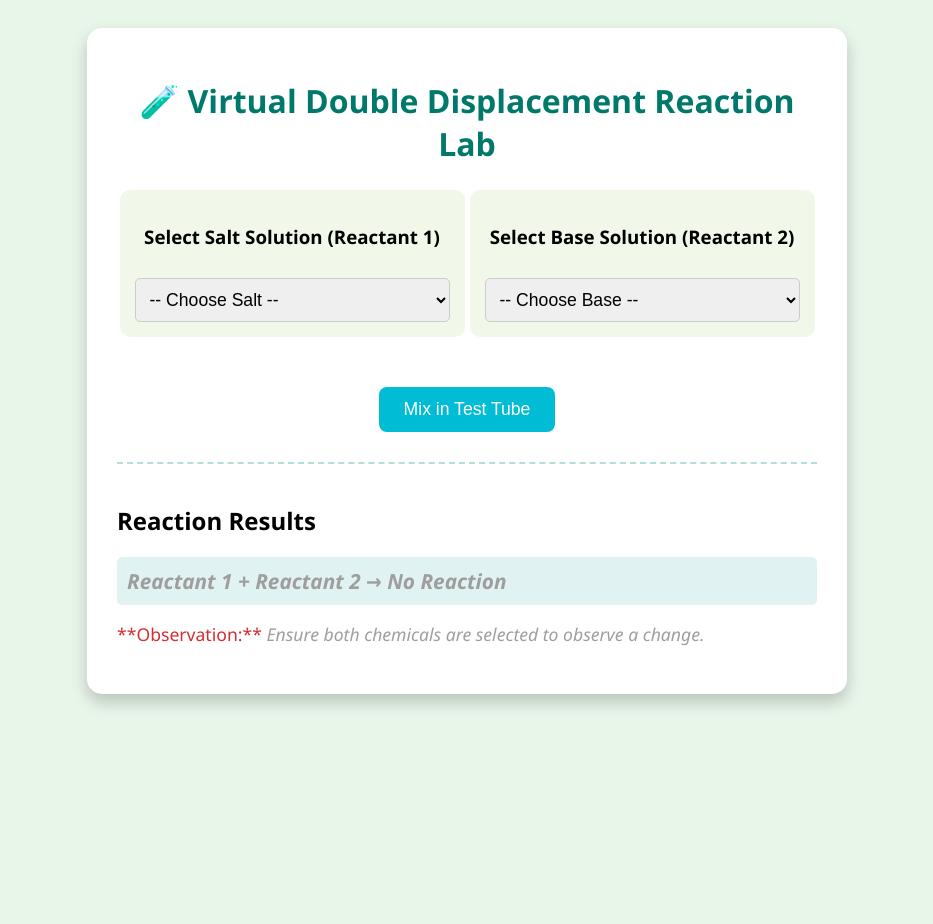
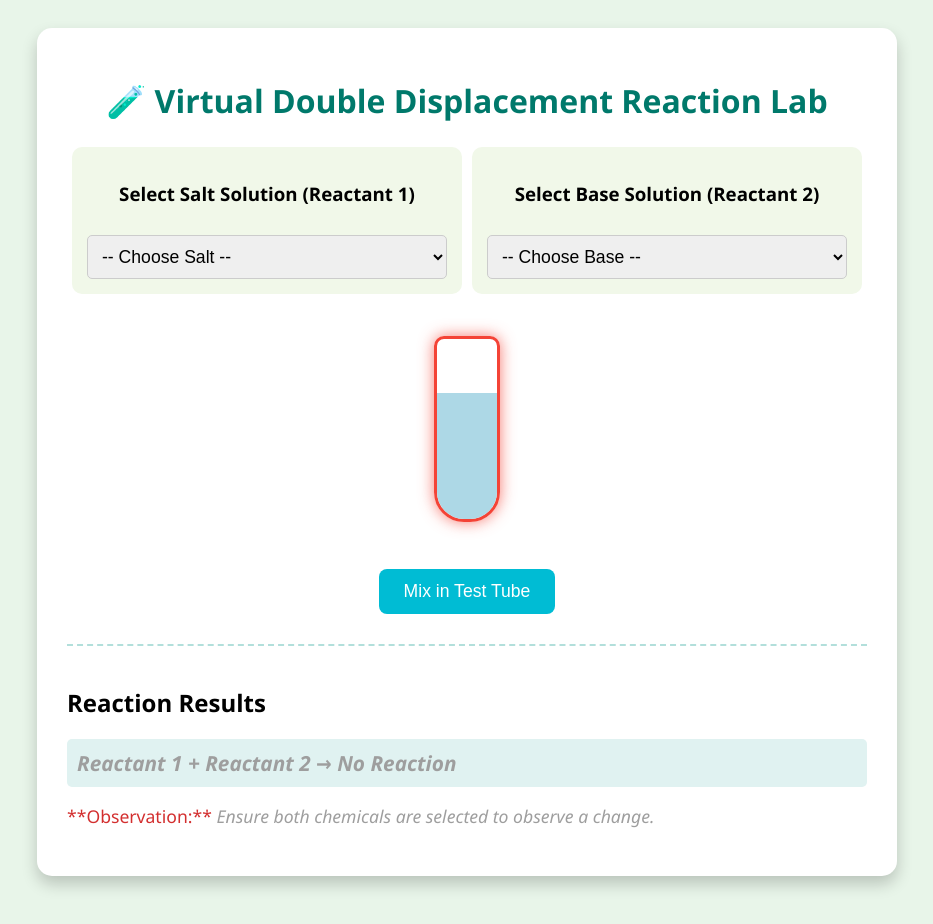
Before and after one commit to agmhss/Gtk-ChemLab, a plain HTML site: page index.html in a window 1280 px wide. Both pictures are taken after a click on the button "Mix in Test Tube". Shown: the whole page, without its empty margins (173-1106 px from the left). Before the commit the page ends 800 px from the top, so only its background shows below. Drawn offline with Linux system fonts and the light colour scheme.

Commit message:
Update index.html

```diff
--- a/index.html
+++ b/index.html
@@ -3,7 +3,7 @@
 <head>
     <meta charset="UTF-8">
     <meta name="viewport" content="width=device-width, initial-scale=1.0">
-    <title>Virtual Chemistry Lab</title>
+    <title>Gtk-Chemistry Lab</title>
 
     <style>
         /* --- EMBEDDED CSS STYLING --- */
@@ -12,6 +12,10 @@
             background-color: #e8f5e9; /* Light green background */
             text-align: center;
             padding: 20px;
+            display: flex;
+            flex-direction: column;
+            align-items: center;
+            min-height: 100vh;
         }
 
         .container {
@@ -19,8 +23,9 @@
             padding: 30px;
             border-radius: 15px;
             box-shadow: 0 8px 16px rgba(0, 0, 0, 0.2);
-            max-width: 700px;
-            margin: 0 auto;
+            max-width: 800px;
+            margin: 0 auto 20px;
+            width: 100%;
         }
 
         h1 {
@@ -31,15 +36,18 @@
         .lab-setup {
             display: flex;
             justify-content: space-around;
-            align-items: center;
-            margin-bottom: 30px;
+            align-items: flex-start; /* Align items to top */
+            margin-bottom: 20px;
+            flex-wrap: wrap; /* Allow wrapping on smaller screens */
         }
 
         .chemical-input {
             padding: 15px;
             background-color: #f1f8e9;
             border-radius: 10px;
-            width: 45%;
+            width: 45%; /* Adjusted for better spacing with test tube */
+            min-width: 250px; /* Ensure readability */
+            margin-bottom: 15px; /* Spacing for wrap */
         }
 
         select {
@@ -67,12 +75,90 @@
             background-color: #0097a7;
         }
 
+        /* --- TEST TUBE VISUAL --- */
+        .test-tube-area {
+            display: flex;
+            justify-content: center;
+            align-items: center;
+            margin: 20px 0;
+            min-height: 200px; /* Ensure space for test tube */
+        }
+
+        .test-tube-container {
+            position: relative;
+            width: 60px; /* Width of the tube */
+            height: 180px; /* Height of the tube */
+            border: 3px solid #666;
+            border-top-left-radius: 10px;
+            border-top-right-radius: 10px;
+            border-bottom-left-radius: 30px;
+            border-bottom-right-radius: 30px;
+            background-color: rgba(255, 255, 255, 0.3); /* Transparent tube */
+            overflow: hidden; /* Keep liquid inside */
+            box-shadow: inset 0 0 10px rgba(0,0,0,0.1);
+            transition: transform 0.2s ease-out; /* For shake effect */
+        }
+
+        .liquid {
+            position: absolute;
+            bottom: 0;
+            left: 0;
+            width: 100%;
+            height: 70%; /* Initial liquid level */
+            background-color: #add8e6; /* Light blue (default solution color) */
+            transition: background-color 1.5s ease-out, height 0.5s ease-out; /* Smooth color change */
+        }
+
+        .precipitate {
+            position: absolute;
+            bottom: 0;
+            left: 0;
+            width: 100%;
+            height: 0; /* Starts hidden */
+            background-color: #8B4513; /* Brown (default precipitate color) */
+            transition: height 1.5s ease-out, background-color 1.5s ease-out;
+            opacity: 0;
+        }
+
+        /* Reaction specific styles and animations */
+        .shake-anim {
+            animation: shake 0.3s cubic-bezier(.36,.07,.19,.97) both;
+            transform: translate3d(0, 0, 0);
+            backface-visibility: hidden;
+            perspective: 1000px;
+        }
+
+        @keyframes shake {
+            10%, 90% { transform: translate3d(-1px, 0, 0); }
+            20%, 80% { transform: translate3d(2px, 0, 0); }
+            30%, 50%, 70% { transform: translate3d(-4px, 0, 0); }
+            40%, 60% { transform: translate3d(4px, 0, 0); }
+        }
+
+        .precipitate-anim .precipitate {
+            height: 20%; /* Precipitate rises */
+            opacity: 1;
+        }
+
+        /* Liquid color changes */
+        .color-change-blue .liquid { background-color: #1E90FF; } /* DodgerBlue */
+        .color-change-brown .liquid { background-color: #8B4513; } /* SaddleBrown */
+        .color-change-clear .liquid { background-color: rgba(255, 255, 255, 0.7); } /* Near clear */
+
+        /* No Reaction Visual */
+        .no-reaction-flash {
+            border-color: #f44336 !important; /* Red border */
+            box-shadow: 0 0 15px rgba(244, 67, 54, 0.7);
+        }
+
+
         /* --- RESULTS AREA --- */
         .reaction-results {
             margin-top: 30px;
             border-top: 2px dashed #b2dfdb;
             padding-top: 20px;
             text-align: left;
+            width: 100%;
         }
 
         .equation {
@@ -94,6 +180,16 @@
         .placeholder {
             color: #9e9e9e;
             font-style: italic;
+        }
+
+        /* Media Queries for smaller screens */
+        @media (max-width: 600px) {
+            .lab-setup {
+                flex-direction: column;
+            }
+            .chemical-input {
+                width: 90%;
+            }
         }
     </style>
 </head>
@@ -125,6 +221,13 @@
             </div>
         </div>
 
+        <div class="test-tube-area">
+            <div class="test-tube-container" id="testTubeContainer">
+                <div class="liquid" id="testTubeLiquid"></div>
+                <div class="precipitate" id="testTubePrecipitate"></div>
+            </div>
+        </div>
+
         <button onclick="mixChemicals()">Mix in Test Tube</button>
 
         <div class="reaction-results">
@@ -141,31 +244,29 @@
     <script>
         // --- EMBEDDED JAVASCRIPT LOGIC ---
 
-        // Simple database of simulated Double Displacement Reactions (Salt + Base)
-        // Key is 'Salt_Base'
         const reactions = {
-            // Salt: Silver Nitrate (AgNO₃)
-            'AgNO3_NaOH': { equation: "AgNO₃ + NaOH → AgOH(s) + NaNO₃", observation: "A brown/black precipitate (AgOH) forms immediately." },
-            'AgNO3_KOH': { equation: "AgNO₃ + KOH → AgOH(s) + KNO₃", observation: "A brown/black precipitate (AgOH) forms immediately." },
-            'AgNO3_Ba(OH)2': { equation: "2AgNO₃ + Ba(OH)₂ → 2AgOH(s) + Ba(NO₃)₂", observation: "A brown/black precipitate (AgOH) forms immediately." },
+            // Salt: Silver Nitrate (AgNO₃) - Forms Brown/Black AgOH precipitate
+            'AgNO3_NaOH': { equation: "AgNO₃ + NaOH → AgOH(s) + NaNO₃", observation: "A brown/black precipitate (AgOH) forms immediately.", visual: { precipitate: '#8B4513', liquid: '#FFFFFF' } },
+            'AgNO3_KOH': { equation: "AgNO₃ + KOH → AgOH(s) + KNO₃", observation: "A brown/black precipitate (AgOH) forms immediately.", visual: { precipitate: '#8B4513', liquid: '#FFFFFF' } },
+            'AgNO3_Ba(OH)2': { equation: "2AgNO₃ + Ba(OH)₂ → 2AgOH(s) + Ba(NO₃)₂", observation: "A brown/black precipitate (AgOH) forms immediately.", visual: { precipitate: '#8B4513', liquid: '#FFFFFF' } },
 
-            // Salt: Copper Sulfate (CuSO₄)
-            'CuSO4_NaOH': { equation: "CuSO₄ + 2NaOH → Cu(OH)₂(s) + Na₂SO₄", observation: "A bright blue precipitate (Cu(OH)₂) forms. Solution loses blue color." },
-            'CuSO4_KOH': { equation: "CuSO₄ + 2KOH → Cu(OH)₂(s) + K₂SO₄", observation: "A bright blue precipitate (Cu(OH)₂) forms. Solution loses blue color." },
-            'CuSO4_Ba(OH)2': { equation: "CuSO₄ + Ba(OH)₂ → Cu(OH)₂(s) + BaSO₄(s)", observation: "Two precipitates (blue Cu(OH)₂ and white BaSO₄) form." },
+            // Salt: Copper Sulfate (CuSO₄) - Forms Bright Blue Cu(OH)₂ precipitate
+            'CuSO4_NaOH': { equation: "CuSO₄ + 2NaOH → Cu(OH)₂(s) + Na₂SO₄", observation: "A bright blue precipitate (Cu(OH)₂) forms. Solution loses blue color.", visual: { precipitate: '#00BFFF', liquid: '#ADD8E6' } }, // DodgerBlue liquid, LightBlue precipitate
+            'CuSO4_KOH': { equation: "CuSO₄ + 2KOH → Cu(OH)₂(s) + K₂SO₄", observation: "A bright blue precipitate (Cu(OH)₂) forms. Solution loses blue color.", visual: { precipitate: '#00BFFF', liquid: '#ADD8E6' } },
+            'CuSO4_Ba(OH)2': { equation: "CuSO₄ + Ba(OH)₂ → Cu(OH)₂(s) + BaSO₄(s)", observation: "Two precipitates (blue Cu(OH)₂ and white BaSO₄) form.", visual: { precipitate: '#00BFFF', liquid: '#F0F8FF' } }, // Multiple precipitates, make liquid very light
 
-            // Salt: Sodium Chloride (NaCl) - Generally non-reactive with these bases in simple lab settings
-            'NaCl_NaOH': { equation: "NaCl + NaOH → No observable reaction (NR)", observation: "No visible change. Both are highly soluble in water." },
-            'NaCl_KOH': { equation: "NaCl + KOH → No observable reaction (NR)", observation: "No visible change. Both are highly soluble in water." },
-            'NaCl_Ba(OH)2': { equation: "2NaCl + Ba(OH)₂ → No observable reaction (NR)", observation: "No visible change. Both are highly soluble in water." },
+            // Salt: Sodium Chloride (NaCl) - No Reaction (NR)
+            'NaCl_NaOH': { equation: "NaCl + NaOH → No observable reaction (NR)", observation: "No visible change. Both are highly soluble in water.", visual: { noReaction: true } },
+            'NaCl_KOH': { equation: "NaCl + KOH → No observable reaction (NR)", observation: "No visible change. Both are highly soluble in water.", visual: { noReaction: true } },
+            'NaCl_Ba(OH)2': { equation: "2NaCl + Ba(OH)₂ → No observable reaction (NR)", observation: "No visible change. Both are highly soluble in water.", visual: { noReaction: true } },
 
-            // Salt: Potassium Nitrate (KNO₃) - Generally non-reactive
-            'KNO3_NaOH': { equation: "KNO₃ + NaOH → No observable reaction (NR)", observation: "No visible change. All products are soluble." },
-            'KNO3_KOH': { equation: "KNO₃ + KOH → No observable reaction (NR)", observation: "No visible change. All products are soluble." },
-            'KNO3_Ba(OH)2': { equation: "2KNO₃ + Ba(OH)₂ → No observable reaction (NR)", observation: "No visible change. All products are soluble." },
+            // Salt: Potassium Nitrate (KNO₃) - No Reaction (NR)
+            'KNO3_NaOH': { equation: "KNO₃ + NaOH → No observable reaction (NR)", observation: "No visible change. All products are soluble.", visual: { noReaction: true } },
+            'KNO3_KOH': { equation: "KNO₃ + KOH → No observable reaction (NR)", observation: "No visible change. All products are soluble.", visual: { noReaction: true } },
+            'KNO3_Ba(OH)2': { equation: "2KNO₃ + Ba(OH)₂ → No observable reaction (NR)", observation: "No visible change. All products are soluble.", visual: { noReaction: true } },
 
             // Catch-all non-reaction case for safety
-            'DEFAULT_NR': { equation: "Reactant 1 + Reactant 2 → No Reaction", observation: "Ensure both chemicals are selected to observe a change." }
+            'DEFAULT_NR': { equation: "Reactant 1 + Reactant 2 → No Reaction", observation: "Ensure both chemicals are selected to observe a change.", visual: { noReaction: true } }
         };
 
         function mixChemicals() {
@@ -173,16 +274,28 @@
             const baseElement = document.getElementById('base');
             const equationOutput = document.getElementById('equation-output');
             const observationOutput = document.getElementById('observation-output');
+            const testTubeContainer = document.getElementById('testTubeContainer');
+            const testTubeLiquid = document.getElementById('testTubeLiquid');
+            const testTubePrecipitate = document.getElementById('testTubePrecipitate');
 
             const salt = saltElement.value;
             const base = baseElement.value;
 
+            // Reset visual state
+            testTubeContainer.classList.remove('shake-anim', 'no-reaction-flash');
+            testTubeLiquid.style.backgroundColor = '#add8e6'; // Default light blue
+            testTubePrecipitate.style.height = '0';
+            testTubePrecipitate.style.opacity = '0';
+            testTubePrecipitate.style.backgroundColor = 'transparent';
+
             // Check if both chemicals are selected
             if (!salt || !base) {
-                equationOutput.textContent = reactions['DEFAULT_NR'].equation;
-                observationOutput.textContent = reactions['DEFAULT_NR'].observation;
+                const defaultResult = reactions['DEFAULT_NR'];
+                equationOutput.textContent = defaultResult.equation;
+                observationOutput.textContent = defaultResult.observation;
                 equationOutput.classList.add('placeholder');
                 observationOutput.classList.add('placeholder');
+                testTubeContainer.classList.add('shake-anim', 'no-reaction-flash'); // Flash red for incomplete selection
                 return;
             }
 
@@ -194,15 +307,30 @@
             equationOutput.classList.remove('placeholder');
             observationOutput.classList.remove('placeholder');
 
-            // Update the display
-            equationOutput.textContent = result.equation;
-            observationOutput.textContent = result.observation;
+            // --- Update Visuals and Animate ---
+            testTubeContainer.classList.add('shake-anim'); // Always shake when mixing
 
-            // Optional: Visually highlight the test tube (simulated)
-            document.querySelector('.lab-setup').style.border = '2px solid #d32f2f';
+            // Give a brief delay for the shake to start before showing reaction
             setTimeout(() => {
-                document.querySelector('.lab-setup').style.border = 'none';
-            }, 1000);
+                if (result.visual && result.visual.noReaction) {
+                    // Simulate no reaction: maybe a subtle shimmer or just reset
+                    testTubeContainer.classList.add('no-reaction-flash'); // Add a flash for "no reaction"
+                } else if (result.visual) {
+                    if (result.visual.liquid) {
+                        testTubeLiquid.style.backgroundColor = result.visual.liquid;
+                    }
+                    if (result.visual.precipitate) {
+                        testTubePrecipitate.style.backgroundColor = result.visual.precipitate;
+                        testTubePrecipitate.style.height = '20%'; // Make precipitate visible
+                        testTubePrecipitate.style.opacity = '1';
+                    }
+                }
+
+                // Update the text results after visual changes
+                equationOutput.textContent = result.equation;
+                observationOutput.textContent = result.observation;
+
+            }, 300); // After the initial shake animation
         }
     </script>
 </body>
```
